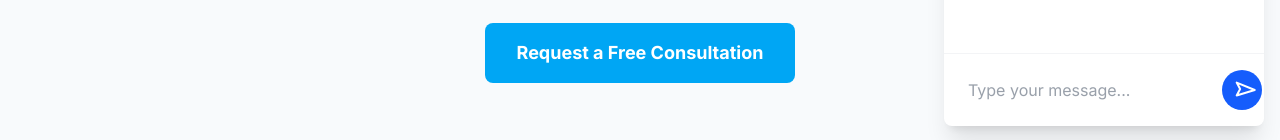
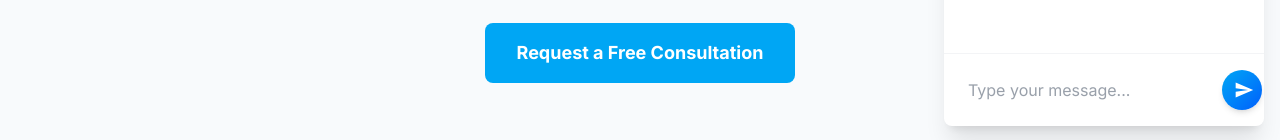
Before and after one commit to vunguyen82/3btai-website, a Next.js app: page / in a window 1280 px wide. Both pictures are taken after a click on the button 1232 px from the left and 752 px from the top of the page. Shown: the part 578-718 px from the top of the page. Built offline with nearby package versions, Linux system fonts and the light colour scheme; no server answers.

Commit message:
style(chat): update send button to match mockup

```diff
--- a/src/components/ChatWidget.tsx
+++ b/src/components/ChatWidget.tsx
@@ -158,10 +158,10 @@ const ChatWidget = () => {
             />
             <button
               onClick={handleSend}
-              className="ml-3 w-10 h-10 flex-shrink-0 bg-blue-600 text-white rounded-full flex items-center justify-center focus:outline-none hover:bg-blue-700 transition-colors"
+              className="ml-3 w-10 h-10 flex-shrink-0 bg-gradient-to-br from-sky-500 to-blue-600 text-white rounded-full flex items-center justify-center focus:outline-none hover:from-sky-600 hover:to-blue-700 transition-all shadow-md"
             >
-              <svg fill="none" stroke="currentColor" viewBox="0 0 24 24" className="w-6 h-6 transform rotate-45">
-                <path strokeLinecap="round" strokeLinejoin="round" strokeWidth="2" d="M21,3,3,10.53l6.98,2.1,2.1,6.98Z"></path>
+              <svg fill="currentColor" viewBox="0 0 24 24" className="w-5 h-5 ml-1">
+                <path d="M2 21l21-9L2 3v7l15 2-15 2z"></path>
               </svg>
             </button>
           </div>
```
